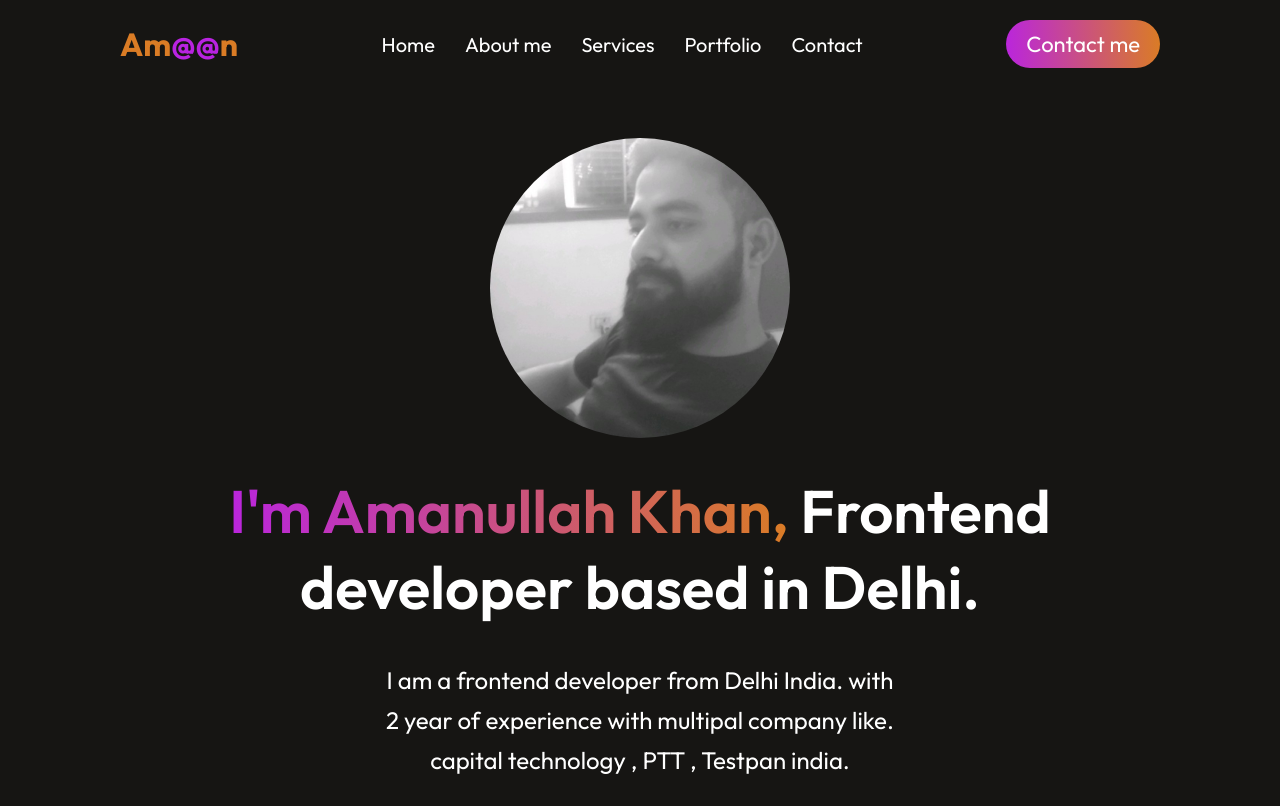
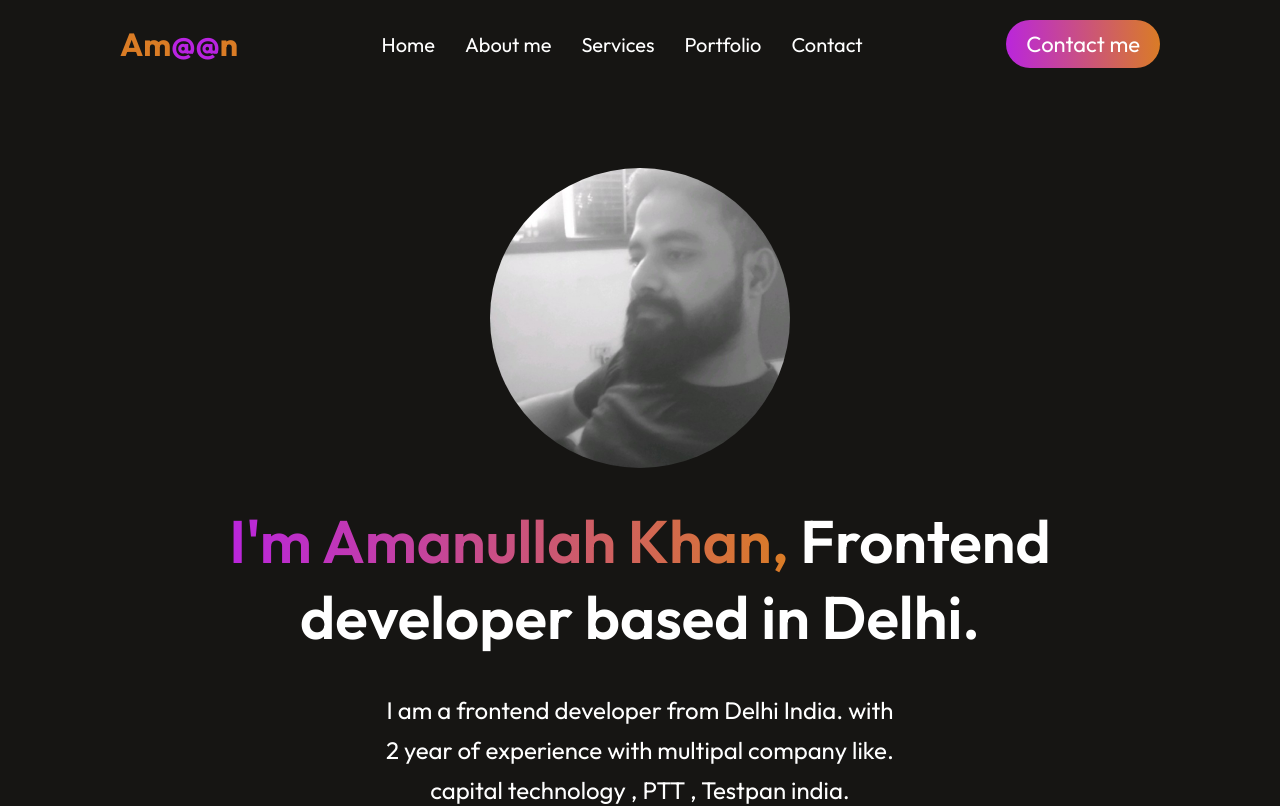
Before and after one commit to khanaman11/Amaan-portfolio, a React (Vite) app: page / in a window 1280 px wide. Shown: the top 806 px of the page. Built offline with nearby package versions, Linux system fonts and the light colour scheme; no server answers.

Commit message:
last comit

```diff
--- a/src/Components/Hero/Hero.css
+++ b/src/Components/Hero/Hero.css
@@ -9,7 +9,7 @@
     width: 300px;
     height: 300px;
     border-radius: 100%;
-    margin-top: 50px;
+    margin-top: 80px;
 }
 h2{
     text-align: center;
--- a/src/Components/Navbar/Navbar.css
+++ b/src/Components/Navbar/Navbar.css
@@ -67,6 +67,8 @@
         display: block;
         position: fixed;
         right: 30px;
+        position: sticky;
+        top: 0;
     }
     .nav-mob-close{
         display: block;
@@ -74,6 +76,8 @@
         top: 30px;
         left: 290px;
         width: 30px;
+        position: sticky;
+        top: 0;
     }
     .nav-menu{
         position: fixed;
```
